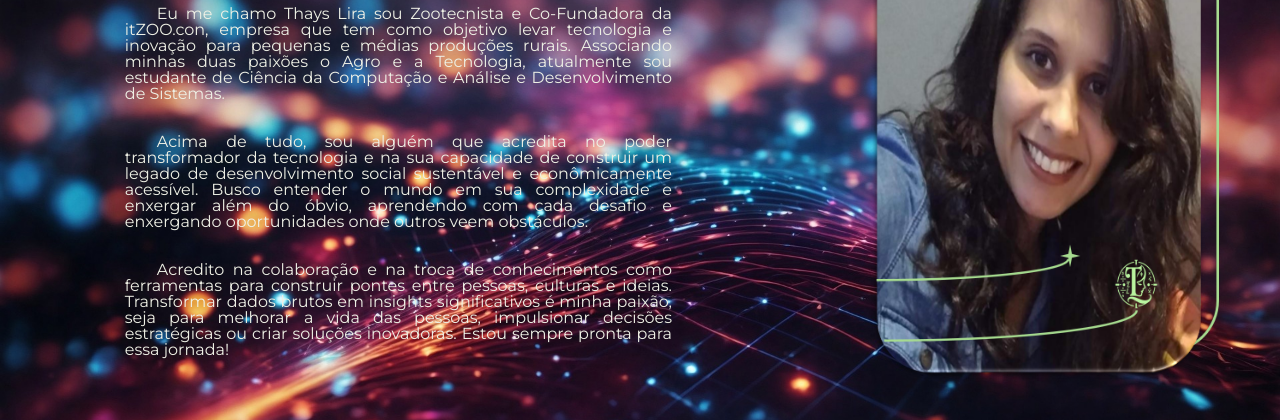
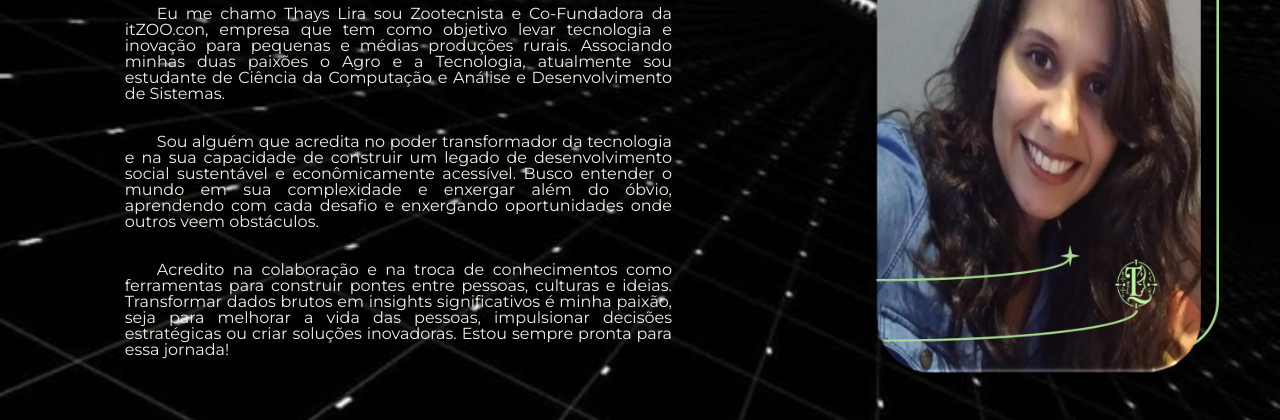
Before and after one commit to lirazootech/portifolio, a plain HTML site: page about.html in a window 1280 px wide. Shown: the part 184-604 px from the top of the page. Drawn offline with nearby package versions, Linux system fonts and the light colour scheme.

Commit message:
Atualização do background img

```diff
--- a/about.html
+++ b/about.html
@@ -26,7 +26,7 @@
                 Análise e Desenvolvimento de Sistemas.
             </p>
             <p class="apresentacao__conteudo__texto">
-                Acima de tudo, sou alguém que acredita no poder transformador da tecnologia
+                Sou alguém que acredita no poder transformador da tecnologia
                 e na sua capacidade de construir um legado de desenvolvimento social sustentável e econômicamente acessível.
                 Busco entender o mundo em sua complexidade e enxergar além do óbvio, aprendendo com cada desafio
                 e enxergando oportunidades onde outros veem obstáculos.
--- a/styles/style.css
+++ b/styles/style.css
@@ -15,7 +15,7 @@ body{
     box-sizing: border-box;
     background-color: var(--cor-primaria);
     color: var(--cor-secundaria);
-    background-image: url(/assets/aigenerated.jpg);
+    background-image: url(/assets/Smartphone\ and\ Tablet\ backgrounds_.jfif);
     background-repeat: no-repeat;
     background-size: cover;
     margin: 0;
```
Also changed, not shown: assets/Smartphone and Tablet backgrounds_.jfif (added), assets/aigenerated.jpg (deleted).
